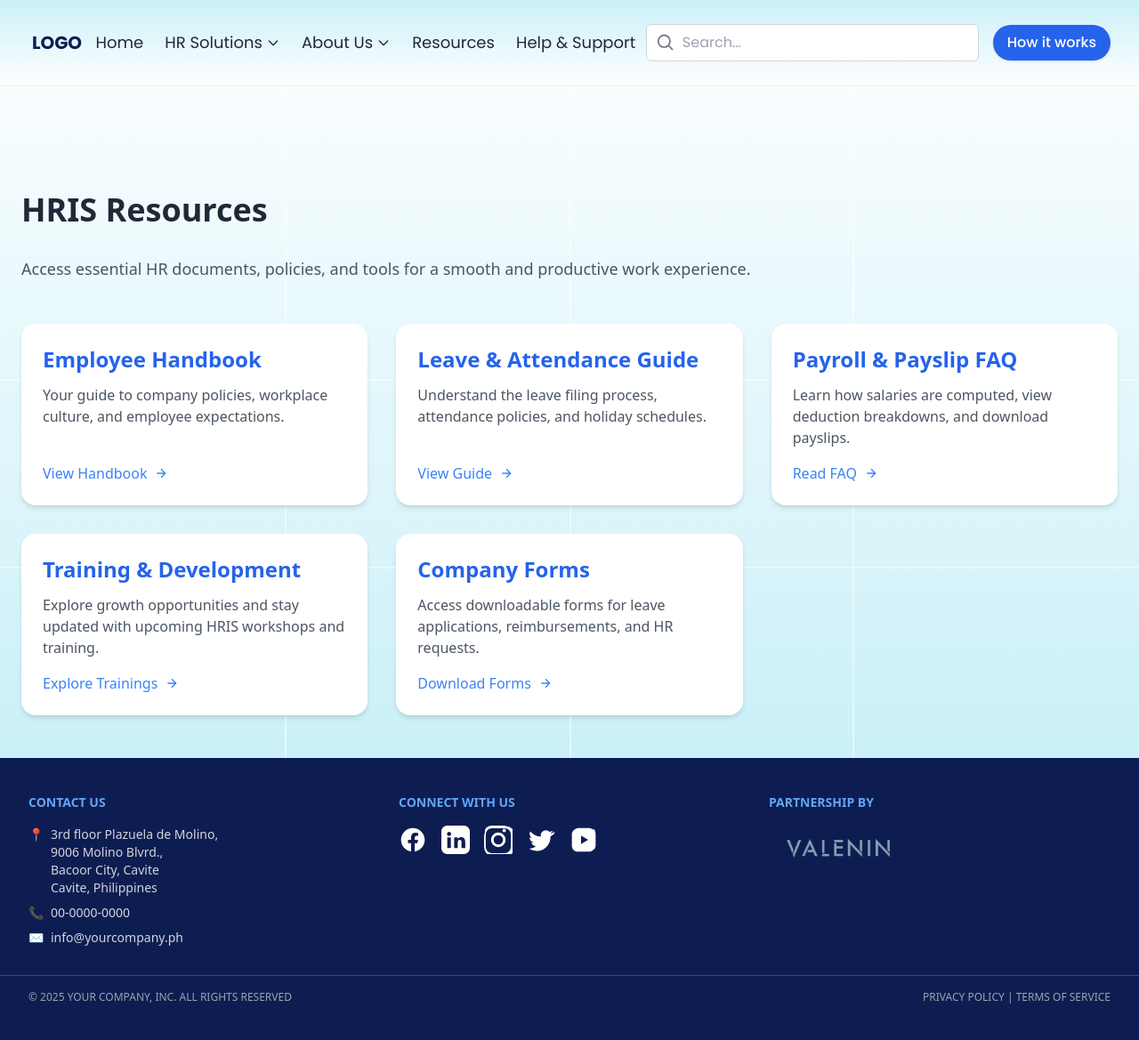
After one commit to maxximusayson/HRIS_web, a CodeIgniter 4 app: the page made by app/Views/resources.php in a window 1280 px wide. The commit adds this page. Shown: the whole page at 89% size. Run offline with PHP 8.4 and a stand-in for CodeIgniter, Linux system fonts and the light colour scheme; the template is opened without the code that fills it, so the values that code supplies are empty; some libraries are stand-ins or nearby versions.

Commit message:
Resources

```diff
--- a/app/Config/Routes.php
+++ b/app/Config/Routes.php
@@ -10,3 +10,6 @@ $routes->get('/', 'Home::index');
 $routes->get('/about/company', 'Pages::company');
 $routes->get('/about/team', 'Pages::team');
 $routes->get('/about/careers', 'Pages::careers');
+
+
+$routes->get('/resources', 'Resources::index');
--- a/app/Controllers/Home.php
+++ b/app/Controllers/Home.php
@@ -8,4 +8,5 @@ class Home extends BaseController
     {
         return view('home');
     }
+
 }
--- a/app/Views/layout/header.php
+++ b/app/Views/layout/header.php
@@ -73,7 +73,8 @@
 </div>
 
 
-      <a href="#" class="hover:text-blue-600">Resources</a>
+<a href="<?= base_url('resources'); ?>" class="hover:text-blue-600">Resources</a>
+
       <a href="#" class="hover:text-blue-600">Help & Support</a>
     </nav>
 
--- /dev/null
+++ b/app/Views/resources.php
@@ -0,0 +1,110 @@
+<!-- Your styles and scripts -->
+<script src="https://cdn.tailwindcss.com"></script>
+<link href="https://fonts.googleapis.com/css2?family=Poppins:wght@400;500;600;700&display=swap" rel="stylesheet">
+<script src="//unpkg.com/alpinejs" defer></script>
+
+<title>HRIS | Resources</title>
+
+<?= view('layout/header') ?>
+
+
+<div class="relative min-h-screen bg-gradient-to-b from-white to-[#CAF0F8] py-12">
+
+
+    <!-- Grid Lines -->
+    <div class="absolute inset-0 pointer-events-none z-0">
+        <!-- Vertical lines -->
+        <div class="absolute left-1/4 top-0 h-full w-[2px] bg-white/50"></div>
+        <div class="absolute left-1/2 top-0 h-full w-[2px] bg-white/50"></div>
+        <div class="absolute right-1/4 top-0 h-full w-[2px] bg-white/50"></div>
+        <!-- Horizontal lines -->
+        <div class="absolute top-1/4 left-0 w-full h-[2px] bg-white/50"></div>
+        <div class="absolute top-1/2 left-0 w-full h-[2px] bg-white/50"></div>
+        <div class="absolute bottom-1/4 left-0 w-full h-[2px] bg-white/50"></div>
+    </div>
+    <!-- End Grid Lines -->
+
+    <div class="relative z-10 max-w-7xl mx-auto px-6">
+        <br><br><br><br><br><br><br>
+
+        <h1 class="text-4xl font-bold text-gray-800 mb-8">HRIS Resources</h1>
+
+        <p class="text-gray-600 mb-12 text-lg">
+            Access essential HR documents, policies, and tools for a smooth and productive work experience.
+        </p>
+
+        <div class="grid gap-8 sm:grid-cols-2 lg:grid-cols-3">
+            <!-- Resource Card 1 -->
+            <div class="bg-white rounded-2xl shadow-md hover:shadow-xl transition p-6 flex flex-col">
+                <h2 class="text-2xl font-semibold text-blue-600 mb-3">Employee Handbook</h2>
+                <p class="text-gray-600 flex-grow">
+                    Your guide to company policies, workplace culture, and employee expectations.
+                </p>
+                <a href="#" class="mt-4 inline-flex items-center text-blue-500 hover:text-blue-700 font-medium">
+                    View Handbook
+                    <svg class="w-4 h-4 ml-2" fill="none" stroke="currentColor" stroke-width="2" viewBox="0 0 24 24">
+                        <path d="M5 12h14M12 5l7 7-7 7"></path>
+                    </svg>
+                </a>
+            </div>
+
+            <!-- Resource Card 2 -->
+            <div class="bg-white rounded-2xl shadow-md hover:shadow-xl transition p-6 flex flex-col">
+                <h2 class="text-2xl font-semibold text-blue-600 mb-3">Leave & Attendance Guide</h2>
+                <p class="text-gray-600 flex-grow">
+                    Understand the leave filing process, attendance policies, and holiday schedules.
+                </p>
+                <a href="#" class="mt-4 inline-flex items-center text-blue-500 hover:text-blue-700 font-medium">
+                    View Guide
+                    <svg class="w-4 h-4 ml-2" fill="none" stroke="currentColor" stroke-width="2" viewBox="0 0 24 24">
+                        <path d="M5 12h14M12 5l7 7-7 7"></path>
+                    </svg>
+                </a>
+            </div>
+
+            <!-- Resource Card 3 -->
+            <div class="bg-white rounded-2xl shadow-md hover:shadow-xl transition p-6 flex flex-col">
+                <h2 class="text-2xl font-semibold text-blue-600 mb-3">Payroll & Payslip FAQ</h2>
+                <p class="text-gray-600 flex-grow">
+                    Learn how salaries are computed, view deduction breakdowns, and download payslips.
+                </p>
+                <a href="#" class="mt-4 inline-flex items-center text-blue-500 hover:text-blue-700 font-medium">
+                    Read FAQ
+                    <svg class="w-4 h-4 ml-2" fill="none" stroke="currentColor" stroke-width="2" viewBox="0 0 24 24">
+                        <path d="M5 12h14M12 5l7 7-7 7"></path>
+                    </svg>
+                </a>
+            </div>
+
+            <!-- Resource Card 4 -->
+            <div class="bg-white rounded-2xl shadow-md hover:shadow-xl transition p-6 flex flex-col">
+                <h2 class="text-2xl font-semibold text-blue-600 mb-3">Training & Development</h2>
+                <p class="text-gray-600 flex-grow">
+                    Explore growth opportunities and stay updated with upcoming HRIS workshops and training.
+                </p>
+                <a href="#" class="mt-4 inline-flex items-center text-blue-500 hover:text-blue-700 font-medium">
+                    Explore Trainings
+                    <svg class="w-4 h-4 ml-2" fill="none" stroke="currentColor" stroke-width="2" viewBox="0 0 24 24">
+                        <path d="M5 12h14M12 5l7 7-7 7"></path>
+                    </svg>
+                </a>
+            </div>
+
+            <!-- Resource Card 5 -->
+            <div class="bg-white rounded-2xl shadow-md hover:shadow-xl transition p-6 flex flex-col">
+                <h2 class="text-2xl font-semibold text-blue-600 mb-3">Company Forms</h2>
+                <p class="text-gray-600 flex-grow">
+                    Access downloadable forms for leave applications, reimbursements, and HR requests.
+                </p>
+                <a href="#" class="mt-4 inline-flex items-center text-blue-500 hover:text-blue-700 font-medium">
+                    Download Forms
+                    <svg class="w-4 h-4 ml-2" fill="none" stroke="currentColor" stroke-width="2" viewBox="0 0 24 24">
+                        <path d="M5 12h14M12 5l7 7-7 7"></path>
+                    </svg>
+                </a>
+            </div>
+        </div>
+    </div>
+</div>
+
+<?= view('layout/footer') ?>
```
Also changed, not shown: app/Controllers/Resources.php (added, +13 -0 lines), app/Views/home.php (+6 -6 lines).
